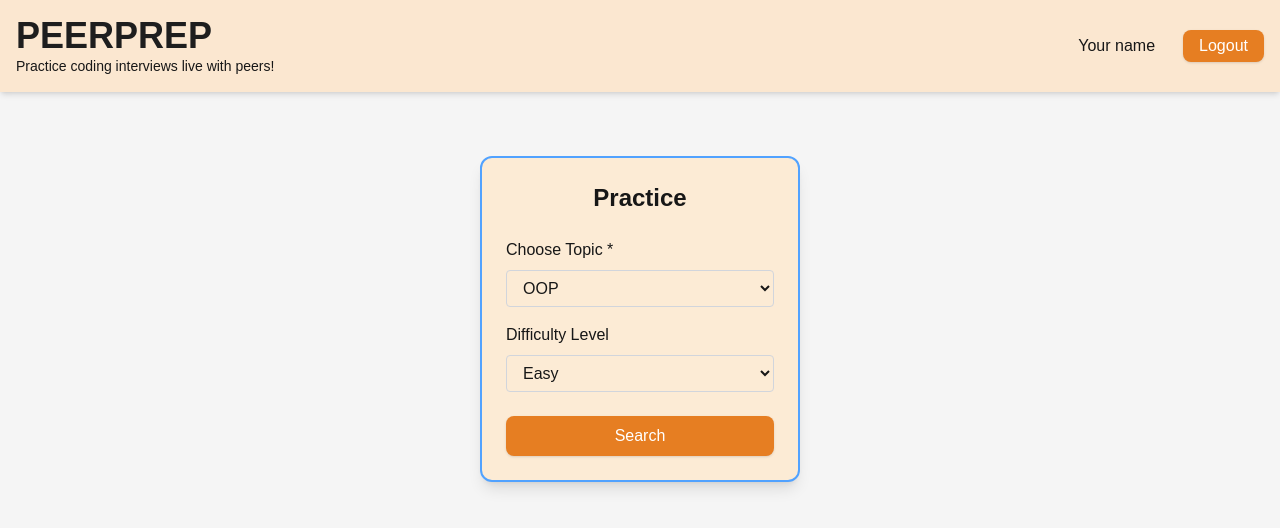
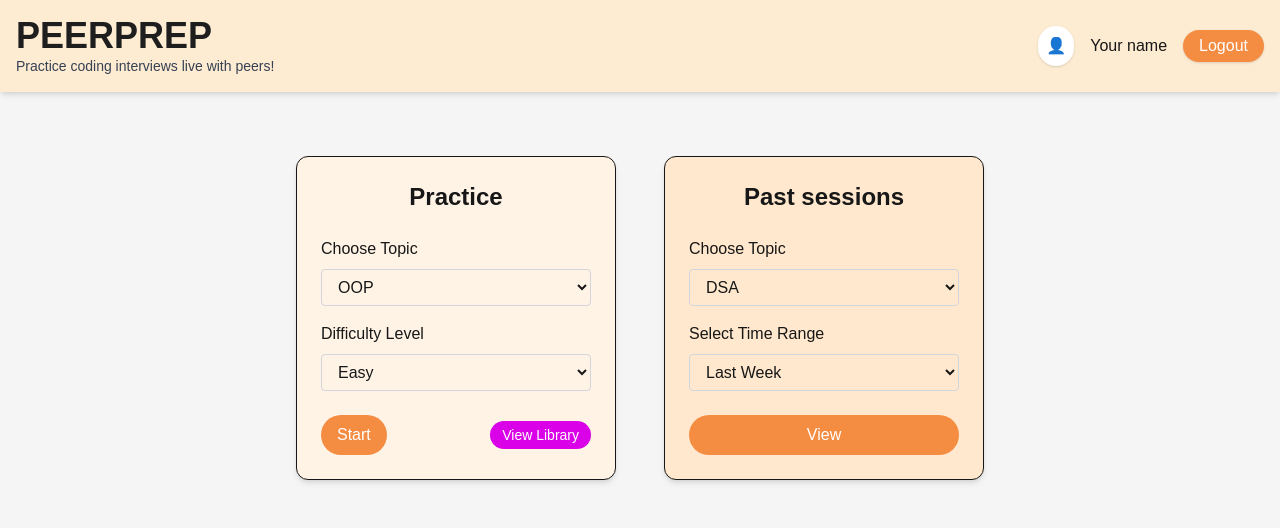
Before and after one commit to brittobabu/peerprep-g04, a Next.js app in the folder frontend/: page /user-dashboard in a window 1280 px wide. Shown: the top 528 px of the page. Built offline with nearby package versions, Linux system fonts and the light colour scheme.

Commit message:
FEAT: user dashboard UI & logout

```diff
--- a/frontend/src/app/user-dashboard/page.js
+++ b/frontend/src/app/user-dashboard/page.js
@@ -1,6 +1,7 @@
 'use client';
 
 import { useEffect, useState } from "react";
+import { useRouter } from 'next/navigation';
 import { registerSocket, disconnectSocket, sendMatchRequest } from './matching_socket.js';
 
 export default function Dashboard() {
@@ -10,6 +11,7 @@ export default function Dashboard() {
   const [isLoading, setIsLoading] = useState(false);
   const [responseMessage, setResponseMessage] = useState('');
   const [timer, setTimer] = useState(0);
+  const router = useRouter();
 
   useEffect(() => {
     const userData = localStorage.getItem("user_data");
@@ -83,28 +85,45 @@ export default function Dashboard() {
     }
   };
 
+  const handleLogout = () => {
+    localStorage.removeItem("user_data");
+    disconnectSocket();
+    setUserId(null);
+    router.push('/login'); // Redirect to login page
+  };
+
   return (
-    <div className="min-h-screen bg-[#f5f5f5]">
-      <div className="bg-[#fbe7d0] p-4 flex justify-between items-center shadow-md">
+    <div className="min-h-screen bg-[#f5f5f5] font-sans">
+      {/* Header */}
+      <div className="bg-[#fdebd2] p-4 flex justify-between items-center shadow-md">
         <div>
           <h1 className="text-4xl font-bold text-[#1e1e1e]">PEERPREP</h1>
-          <p className="text-sm">Practice coding interviews live with peers!</p>
+          <p className="text-sm text-gray-700">Practice coding interviews live with peers!</p>
         </div>
-        <div className="flex items-center gap-3">
-          <p>{userId ?? 'Your name'}</p>
-          <button className="ml-4 px-4 py-1 bg-[#e67e22] text-white rounded-lg shadow hover:bg-[#cf711c]">
+        <div className="flex items-center gap-4">
+          <div className="bg-white p-2 rounded-full shadow">
+            <span role="img" aria-label="user">👤</span>
+          </div>
+          <p className="font-medium">{userId ?? 'Your name'}</p>
+          <button
+            onClick={handleLogout}
+            className="px-4 py-1 bg-[#f48c42] text-white rounded-full shadow hover:bg-[#e67e22]"
+          >
             Logout
           </button>
         </div>
       </div>
 
-      <div className="flex justify-center items-start gap-12 mt-16">
-        <div className="bg-[#fcebd5] border-2 border-blue-400 rounded-xl p-6 w-80 shadow-lg">
+      {/* Main Sections */}
+      <div className="flex justify-center items-start gap-12 mt-16 flex-wrap">
+        {/* Practice Card */}
+        <div className="bg-[#fff3e6] border rounded-xl p-6 w-80 shadow-md">
           <h2 className="text-2xl font-bold mb-6 text-center">Practice</h2>
 
           <div className="mb-4">
-            <label className="block mb-2">Choose Topic * </label>
+            <label htmlFor="topic" className="block mb-2">Choose Topic</label>
             <select
+              id="topic"
               value={topic}
               onChange={(e) => setTopic(e.target.value)}
               className="w-full border border-gray-300 rounded px-3 py-2"
@@ -115,9 +134,10 @@ export default function Dashboard() {
             </select>
           </div>
 
-          <div className="mb-6">
-            <label className="block mb-2">Difficulty Level</label>
+          <div className="mb-4">
+            <label htmlFor="difficulty" className="block mb-2">Difficulty Level</label>
             <select
+              id="difficulty"
               value={complexity}
               onChange={(e) => setDifficulty(e.target.value)}
               className="w-full border border-gray-300 rounded px-3 py-2"
@@ -128,20 +148,49 @@ export default function Dashboard() {
             </select>
           </div>
 
-          <div className="flex flex-col gap-3 items-center">
+          <div className="flex justify-between items-center mt-6">
             <button
               onClick={handleSubmit}
-              type="submit"
               disabled={isLoading}
-              className="w-full bg-[#e67e22] text-white px-4 py-2 rounded-lg shadow hover:bg-[#cf711c]"
+              className="bg-[#f48c42] text-white px-4 py-2 rounded-full flex items-center gap-2 hover:bg-[#e67e22]"
             >
-              {isLoading ? `Searching... (${timer}s)` : 'Search'}
+             {isLoading ? `Searching... (${timer}s)` : 'Start'}
             </button>
+            <button className="bg-[#da00e7] text-white text-sm px-3 py-1 rounded-full hover:opacity-90">
+              View Library
+            </button>
+          </div>
 
-            {responseMessage && (
-              <p className="mt-2 text-green-700 text-center">{responseMessage}</p>
-            )}
+          {responseMessage && (
+            <p className="mt-4 text-green-700 text-center">{responseMessage}</p>
+          )}
+        </div>
+
+        {/* Past Sessions Card */}
+        <div className="bg-[#ffe8cd] border rounded-xl p-6 w-80 shadow-md">
+          <h2 className="text-2xl font-bold mb-6 text-center">Past sessions</h2>
+
+          <div className="mb-4">
+            <label className="block mb-2">Choose Topic</label>
+            <select className="w-full border border-gray-300 rounded px-3 py-2">
+              <option>DSA</option>
+              <option>OOP</option>
+              <option>System Design</option>
+            </select>
           </div>
+
+          <div className="mb-6">
+            <label className="block mb-2">Select Time Range</label>
+            <select className="w-full border border-gray-300 rounded px-3 py-2">
+              <option>Last Week</option>
+              <option>Last Month</option>
+              <option>All Time</option>
+            </select>
+          </div>
+
+          <button className="w-full bg-[#f48c42] text-white px-4 py-2 rounded-full hover:bg-[#e67e22]">
+            View
+          </button>
         </div>
       </div>
     </div>
```
